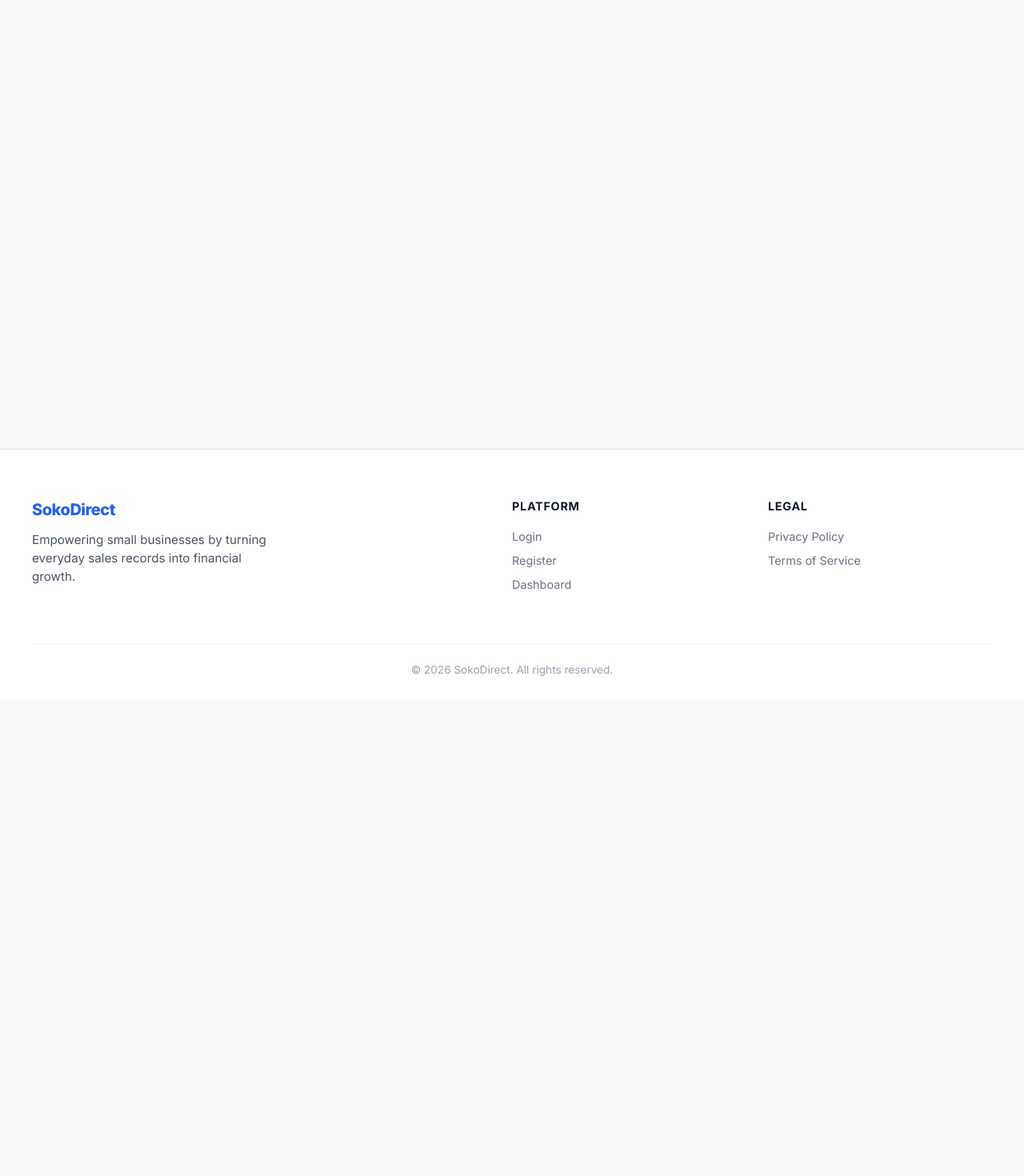
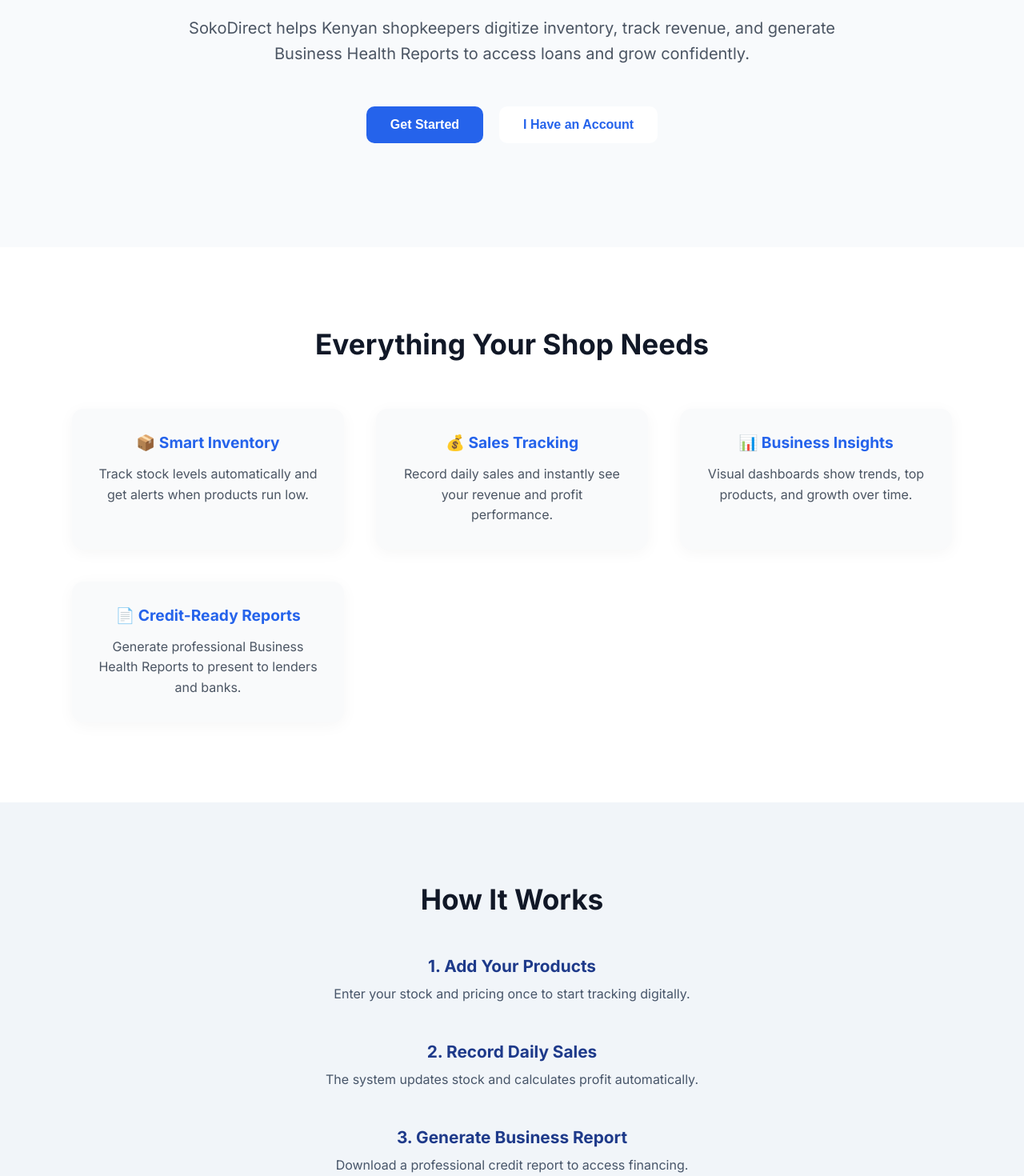
Before and after one commit to Antony-Mwangi/SokoDirect, a Next.js app: page / in a window 1280 px wide. Shown: the part 300-1770 px from the top of the page at 80% size. Before the commit the page ends 1175 px from the top, so only its background shows below. Built offline with nearby package versions, Linux system fonts and the light colour scheme.

Commit message:
landing-page

```diff
--- a/app/page.js
+++ b/app/page.js
@@ -1,12 +1,12 @@
-"use client"; // This must be the very first line
+"use client";
 
 import Link from "next/link";
 
 export default function Home() {
   return (
-    <div className="container">
-      <style jsx global>{`
-        /* Reset & Base Styles */
+    <>
+      <style>
+        {`
         * {
           box-sizing: border-box;
           margin: 0;
@@ -15,106 +15,239 @@
 
         body {
           font-family: 'Inter', -apple-system, BlinkMacSystemFont, "Segoe UI", Roboto, sans-serif;
-          background-color: #f9fafb;
+          background-color: #f8fafc;
           color: #111827;
         }
 
-        .container {
-          min-height: 100vh;
-          display: flex;
-          flex-direction: column;
-          justify-content: center;
-          align-items: center;
-          padding: 20px;
+        .wrapper {
+          width: 100%;
+        }
+
+        /* HERO SECTION */
+        .hero {
+          padding: 120px 20px;
+          text-align: center;
+          max-width: 900px;
+          margin: auto;
+        }
+
+        .hero h1 {
+          font-size: 3rem;
+          font-weight: 800;
+          margin-bottom: 20px;
+          color: #1e3a8a;
+        }
+
+        .hero p {
+          font-size: 1.25rem;
+          color: #4b5563;
+          margin-bottom: 40px;
+          line-height: 1.6;
+        }
+
+        .hero-buttons button {
+          padding: 14px 30px;
+          margin: 10px;
+          border-radius: 10px;
+          border: none;
+          font-size: 1rem;
+          font-weight: 600;
+          cursor: pointer;
+          transition: 0.2s ease;
+        }
+
+        .hero-primary {
+          background: #2563eb;
+          color: white;
+        }
+
+        .hero-primary:hover {
+          background: #1d4ed8;
+        }
+
+        .hero-secondary {
+          background: white;
+          border: 2px solid #2563eb;
+          color: #2563eb;
+        }
+
+        .hero-secondary:hover {
+          background: #eff6ff;
+        }
+
+        /* FEATURES SECTION */
+        .features {
+          background: white;
+          padding: 100px 20px;
           text-align: center;
         }
 
-        h1 {
-          font-size: 3rem;
-          font-weight: 800;
-          color: #2563eb;
-          margin-bottom: 1rem;
-          letter-spacing: -0.025em;
+        .features h2 {
+          font-size: 2.2rem;
+          margin-bottom: 60px;
+          color: #111827;
         }
 
-        p {
-          font-size: 1.25rem;
-          color: #4b5563;
-          max-width: 600px;
-          margin-bottom: 2rem;
-          line-height: 1.5;
+        .feature-grid {
+          display: grid;
+          grid-template-columns: repeat(auto-fit, minmax(250px, 1fr));
+          gap: 40px;
+          max-width: 1100px;
+          margin: auto;
         }
 
-        .button-group {
-          display: flex;
-          gap: 15px;
-          width: 100%;
-          justify-content: center;
+        .feature-card {
+          padding: 30px;
+          border-radius: 14px;
+          background: #f9fafb;
+          box-shadow: 0 4px 20px rgba(0,0,0,0.04);
+          transition: 0.3s ease;
         }
 
-        button {
-          padding: 12px 32px;
-          font-size: 1rem;
-          font-weight: 600;
-          border-radius: 8px;
-          cursor: pointer;
-          transition: all 0.2s ease;
-          border: none;
-          width: 140px;
+        .feature-card:hover {
+          transform: translateY(-6px);
         }
 
-        .btn-primary {
-          background-color: #2563eb;
-          color: white;
+        .feature-card h3 {
+          margin-bottom: 15px;
+          color: #2563eb;
+          font-size: 1.2rem;
         }
 
-        .btn-primary:hover {
-          background-color: #1d4ed8;
-          transform: translateY(-1px);
+        .feature-card p {
+          color: #4b5563;
+          line-height: 1.6;
         }
 
-        .btn-secondary {
-          background-color: white;
-          color: #2563eb;
-          border: 2px solid #2563eb;
+        /* HOW IT WORKS */
+        .how-it-works {
+          padding: 100px 20px;
+          text-align: center;
+          background: #f1f5f9;
         }
 
-        .btn-secondary:hover {
-          background-color: #eff6ff;
+        .how-it-works h2 {
+          font-size: 2.2rem;
+          margin-bottom: 50px;
         }
 
-        /* Responsive Breakpoints */
-        @media (max-width: 640px) {
-          h1 {
-            font-size: 2.25rem;
+        .steps {
+          max-width: 800px;
+          margin: auto;
         }
 
-          .button-group {
-            flex-direction: column;
-            align-items: center;
+        .step {
+          margin-bottom: 50px;
         }
 
-          button {
-            width: 100%;
-            max-width: 300px;
+        .step h3 {
+          color: #1e3a8a;
+          margin-bottom: 12px;
+          font-size: 1.3rem;
+        }
+
+        .step p {
+          color: #475569;
+          font-size: 1rem;
+        }
+
+        /* RESPONSIVE */
+        @media (max-width: 768px) {
+          .hero h1 {
+            font-size: 2.2rem;
+          }
+
+          .hero p {
+            font-size: 1.1rem;
           }
         }
-      `}</style>
+        `}
+      </style>
 
-      <main>
-        <h1>SokoDirect</h1>
-        <p>Turn your daily sales into credit power. Empower your business with smart financial tools.</p>
+      <div className="wrapper">
 
-        <div className="button-group">
+        {/* HERO */}
+        <section className="hero">
+          <h1>Turn Your Daily Sales Into Credit Power</h1>
+          <p>
+            SokoDirect helps Kenyan shopkeepers digitize inventory, track
+            revenue, and generate Business Health Reports to access loans and
+            grow confidently.
+          </p>
+
+          <div className="hero-buttons">
             <Link href="/register">
-            <button className="btn-primary">Register</button>
+              <button className="hero-primary">Get Started</button>
             </Link>
 
             <Link href="/login">
-            <button className="btn-secondary">Login</button>
+              <button className="hero-secondary">I Have an Account</button>
             </Link>
           </div>
-      </main>
+        </section>
+
+        {/* FEATURES */}
+        <section className="features">
+          <h2>Everything Your Shop Needs</h2>
+
+          <div className="feature-grid">
+            <div className="feature-card">
+              <h3>📦 Smart Inventory</h3>
+              <p>
+                Track stock levels automatically and get alerts when products
+                run low.
+              </p>
             </div>
+
+            <div className="feature-card">
+              <h3>💰 Sales Tracking</h3>
+              <p>
+                Record daily sales and instantly see your revenue and profit
+                performance.
+              </p>
+            </div>
+
+            <div className="feature-card">
+              <h3>📊 Business Insights</h3>
+              <p>
+                Visual dashboards show trends, top products, and growth over
+                time.
+              </p>
+            </div>
+
+            <div className="feature-card">
+              <h3>📄 Credit-Ready Reports</h3>
+              <p>
+                Generate professional Business Health Reports to present to
+                lenders and banks.
+              </p>
+            </div>
+          </div>
+        </section>
+
+        {/* HOW IT WORKS */}
+        <section className="how-it-works">
+          <h2>How It Works</h2>
+
+          <div className="steps">
+            <div className="step">
+              <h3>1. Add Your Products</h3>
+              <p>Enter your stock and pricing once to start tracking digitally.</p>
+            </div>
+
+            <div className="step">
+              <h3>2. Record Daily Sales</h3>
+              <p>The system updates stock and calculates profit automatically.</p>
+            </div>
+
+            <div className="step">
+              <h3>3. Generate Business Report</h3>
+              <p>Download a professional credit report to access financing.</p>
+            </div>
+          </div>
+        </section>
+
+      </div>
+    </>
   );
 }
```
Lines whose indentation alone changed are shown as unchanged.
